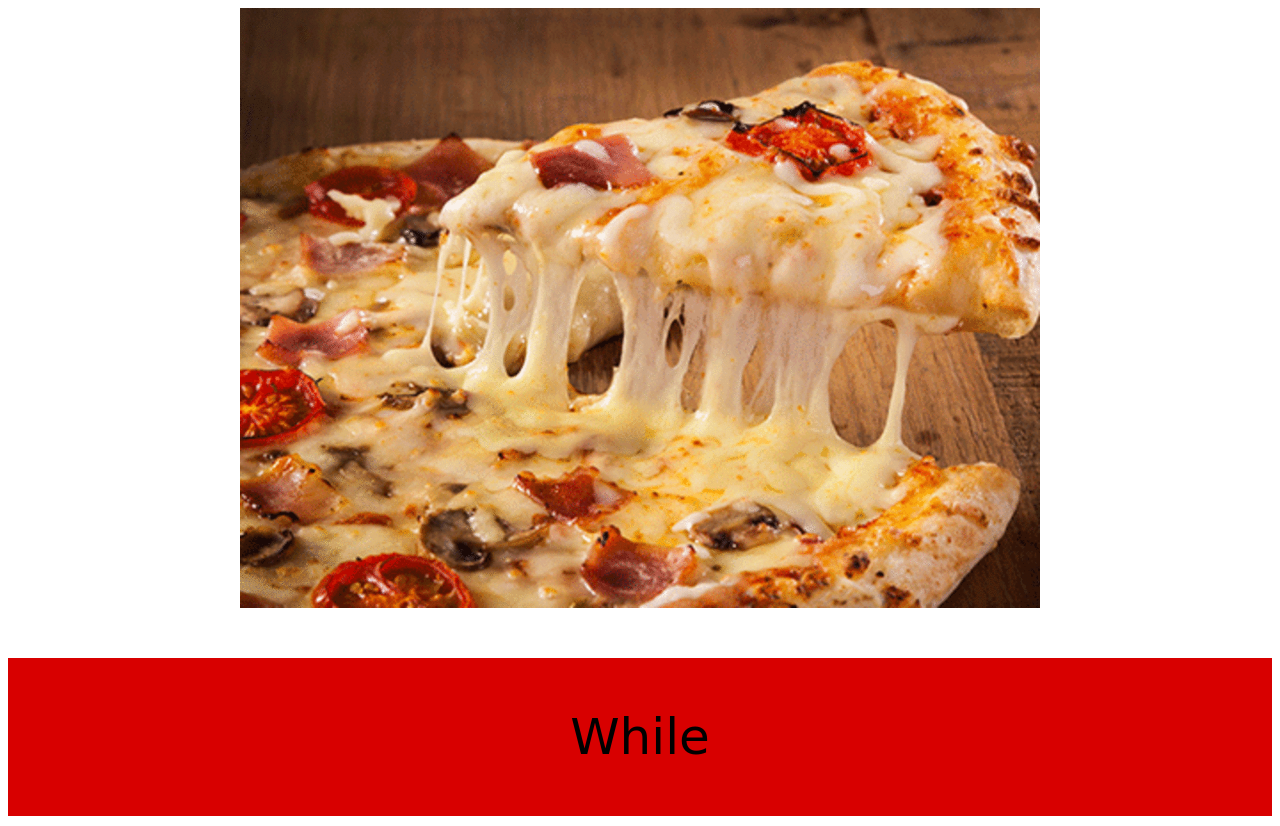
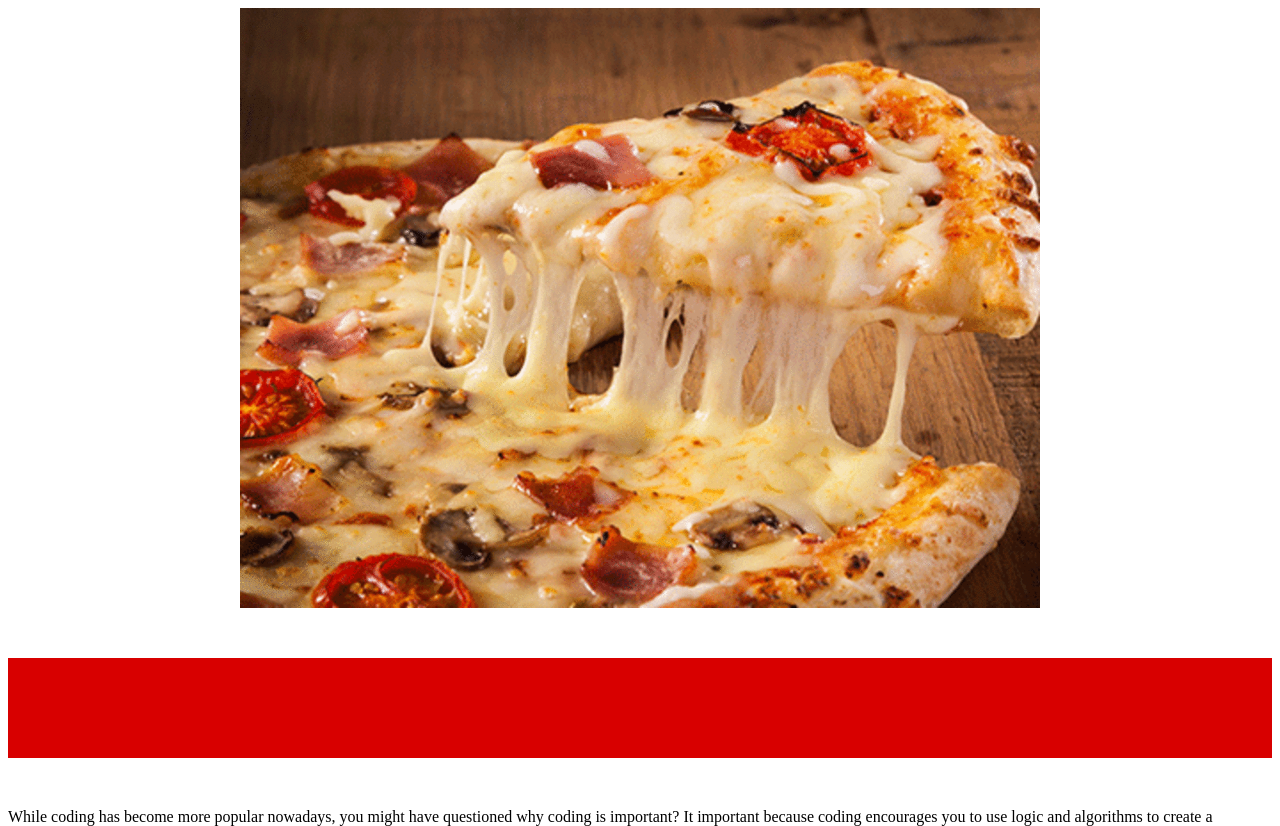
Before and after one commit to AustinLiu-sep23/austinliu.cc, a plain HTML site: page 4.html in a window 1280 px wide. Shown: the top 826 px of the page. Drawn offline with Linux system fonts and the light colour scheme.

```diff
--- a/4.html
+++ b/4.html
@@ -9,7 +9,7 @@
 
      <img src="yum.webp" class="img">
 
-     <p class="myH1">While
+     <p class="myH1">
 </p>
 
 
```
Also changed, not shown: index.html (+1 -1 lines), coding.gif (added).
